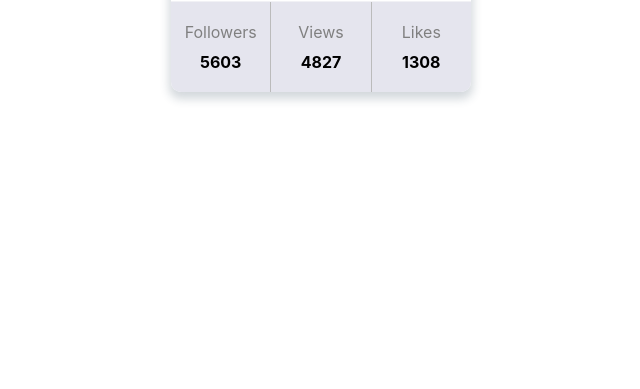
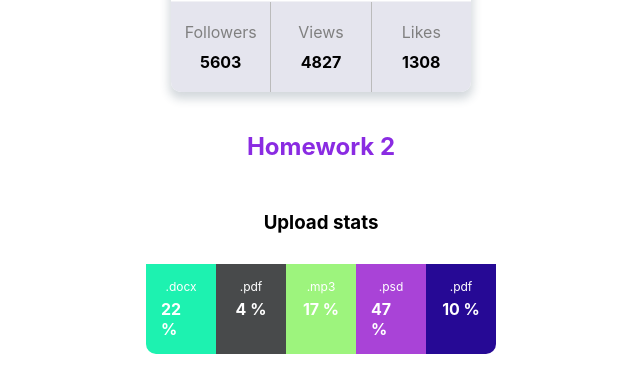
Before and after one commit to Taras-Melnyk1987/goit-react-hw-01-components, a React (Create React App) app: page / in a window 1280 px wide. Shown: the part 408-797 px from the top of the page, without its empty margins (319-959 px from the left). Built offline with nearby package versions, Linux system fonts and the light colour scheme.

Commit message:
add Statistics

```diff
--- a/src/App.jsx
+++ b/src/App.jsx
@@ -2,14 +2,16 @@
 
 import Section from './components/Section/Section';
 import Profile from './components/Profile/Profile/Profile';
+import Statistics from 'components/Statistics/Statistics/Statistics';
 
 
 import user from './components/Profile/user.json';
+import data from './components/Statistics/data.json';
 
 
 function App() {
   return (
-    /*<div className={styles.app}>*/
+    <div /*className={styles.app}*/>
       <Section title="Homework 1">
         <Profile
           username={user.username}
@@ -20,8 +22,12 @@ function App() {
         />
       </Section>
 
+      <Section title="Homework 2">
+        <Statistics title="Upload stats" stats={data} />
+      </Section>
 
-    /*</div>*/
+
+    </div>
   );
 }
 
--- /dev/null
+++ b/src/components/Statistics/Statistics/Statistics.jsx
@@ -0,0 +1,19 @@
+import React from 'react';
+import PropTypes from 'prop-types';
+import { StatisticsBlock, Title } from './Statistics.styled';
+import StatisticsList from '../StatisticsList/StatisticsList';
+
+const Statistics = ({ title, stats }) => {
+  return (
+    <StatisticsBlock>
+      {title ? <Title>Upload stats</Title> : null}
+      <StatisticsList statsData={stats} />
+    </StatisticsBlock>
+  );
+};
+
+Statistics.propTypes = {
+  title: PropTypes.string,
+};
+
+export default Statistics;
--- /dev/null
+++ b/src/components/Statistics/Statistics/Statistics.styled.jsx
@@ -0,0 +1,14 @@
+import styled from '@emotion/styled';
+
+const StatisticsBlock = styled.div`
+  min-width: 350px;
+  border-radius: 10px;
+  background-color: #fff;
+`;
+
+const Title = styled.h3`
+  margin: 30px 0;
+  text-align: center;
+`;
+
+export { StatisticsBlock, Title };
--- /dev/null
+++ b/src/components/Statistics/StatisticsList/StatisticsList.jsx
@@ -0,0 +1,40 @@
+import React from 'react';
+import PropTypes from 'prop-types';
+import { StatList, Item, Label, Percentage } from './StatisticsList.styled';
+
+const StatisticsList = ({ statsData }) => (
+  <StatList>
+    {statsData.map(({ id, label, percentage }) => {
+      return (
+        <Item key={id} style={{ backgroundColor: getRundomColor() }}>
+          <Label>{label}</Label>
+          <Percentage>{percentage} %</Percentage>
+        </Item>
+      );
+    })}
+  </StatList>
+);
+
+StatisticsList.propTypes = {
+  statsData: PropTypes.arrayOf(
+    PropTypes.shape({
+      id: PropTypes.string.isRequired,
+      label: PropTypes.string.isRequired,
+      percentage: PropTypes.number.isRequired,
+    }),
+  ),
+};
+
+export default StatisticsList;
+
+function getRndInteger(min, max) {
+  return Math.floor(Math.random() * (max - min + 1)) + min;
+}
+
+function getRundomColor() {
+  const color = `rgb(${getRndInteger(0, 230)}, ${getRndInteger(
+    0,
+    255,
+  )}, ${getRndInteger(0, 255)})`;
+  return color;
+}
--- /dev/null
+++ b/src/components/Statistics/StatisticsList/StatisticsList.styled.jsx
@@ -0,0 +1,34 @@
+import styled from '@emotion/styled';
+
+const StatList = styled.ul`
+  display: flex;
+  padding-left: 0;
+  margin: 0;
+  list-style: none;
+`;
+
+const Item = styled.li`
+  display: flex;
+  flex-direction: column;
+  align-items: center;
+  width: calc(100% / 5);
+  padding: 15px;
+  color: white;
+  :first-of-type {
+    border-bottom-left-radius: 10px;
+  }
+  :last-of-type {
+    border-bottom-right-radius: 10px;
+  }
+`;
+
+const Label = styled.span`
+  font-size: 12px;
+  margin-bottom: 5px;
+`;
+
+const Percentage = styled.span`
+  font-weight: 700;
+`;
+
+export { StatList, Item, Label, Percentage };
--- /dev/null
+++ b/src/components/Statistics/data.json
@@ -0,0 +1,7 @@
+[
+    { "id": "id-1", "label": ".docx", "percentage": 22 },
+    { "id": "id-2", "label": ".pdf", "percentage": 4 },
+    { "id": "id-3", "label": ".mp3", "percentage": 17 },
+    { "id": "id-4", "label": ".psd", "percentage": 47 },
+    { "id": "id-5", "label": ".pdf", "percentage": 10 }
+  ]
```
